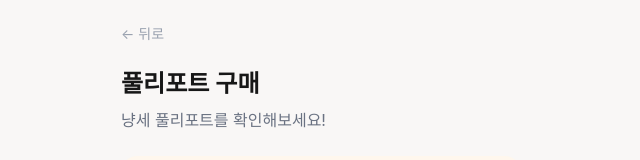
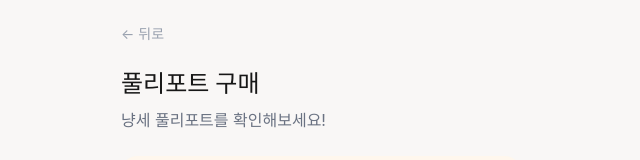
Before and after one commit to taehee-kimee/saju, a Next.js app: page /payment in a window 1280 px wide. Shown: the top 160 px of the page, without its empty margins (319-959 px from the left). Built offline with nearby package versions, Linux system fonts and the light colour scheme; a web font is replaced by a local one.

Commit message:
style: set title font weight to 300 (font-light)

```diff
--- a/app/(pages)/payment/page.tsx
+++ b/app/(pages)/payment/page.tsx
@@ -15,7 +15,7 @@ export default function PaymentPage() {
         ← 뒤로
       </button>
 
-      <h1 className="text-2xl font-bold mb-2 font-title">풀리포트 구매</h1>
+      <h1 className="text-2xl font-light mb-2 font-title">풀리포트 구매</h1>
       <p className="text-gray-500 mb-6">냥세 풀리포트를 확인해보세요!</p>
 
       <div className="bg-orange-50 rounded-2xl p-5 mb-4">
--- a/app/(pages)/result/page.tsx
+++ b/app/(pages)/result/page.tsx
@@ -229,7 +229,7 @@ export default function ResultPage() {
               <span className="px-3 py-1 bg-primary/10 text-primary text-xs font-bold rounded-full">
                 ✨ 특별한 냥이의 분석 ✨
               </span>
-              <h2 className="text-2xl font-bold mt-2 font-title">{character.name}</h2>
+              <h2 className="text-2xl font-light mt-2 font-title">{character.name}</h2>
               <p className="text-slate-500 mt-1">
                 {mbti} · {saju.dominantOhaeng}의 기운
               </p>
--- a/app/(pages)/test/page.tsx
+++ b/app/(pages)/test/page.tsx
@@ -85,7 +85,7 @@ export default function TestPage() {
       return (
         <main className="min-h-screen flex flex-col items-center justify-center p-6">
           <StepBar current={1} total={2} />
-          <h1 className="text-2xl font-bold mb-2 font-title">MBTI 입력</h1>
+          <h1 className="text-2xl font-light mb-2 font-title">MBTI 입력</h1>
           <p className="text-gray-500 mb-8">MBTI를 알고 있나요?</p>
           <div className="space-y-4 w-full max-w-xs">
             <button
@@ -112,7 +112,7 @@ export default function TestPage() {
       return (
         <main className="min-h-screen flex flex-col items-center justify-center p-6">
           <StepBar current={1} total={2} onBack={() => setMbtiMode('choose')} />
-          <h1 className="text-2xl font-bold mb-8 font-title">MBTI 입력</h1>
+          <h1 className="text-2xl font-light mb-8 font-title">MBTI 입력</h1>
           <input
             type="text"
             placeholder="예: INFP"
@@ -151,7 +151,7 @@ export default function TestPage() {
   return (
     <main className="min-h-screen flex flex-col items-center justify-center p-6">
       <StepBar current={2} total={2} onBack={() => setStep('mbti')} />
-      <h1 className="text-2xl font-bold mb-2 font-title">생년월일 입력</h1>
+      <h1 className="text-2xl font-light mb-2 font-title">생년월일 입력</h1>
       <p className="text-gray-500 text-sm mb-8">사주 계산에 사용됩니다</p>
       <div className="space-y-4 w-full max-w-xs">
         <input
--- a/app/page.tsx
+++ b/app/page.tsx
@@ -6,7 +6,7 @@ export default function Home() {
       {/* Hero Section */}
       <section className="flex flex-col items-center px-6 py-12 text-center gap-6">
         <div className="space-y-2">
-          <h1 className="text-slate-900 text-3xl font-bold tracking-tight font-title">나는 어떤 고양이일까요?</h1>
+          <h1 className="text-slate-900 text-3xl font-light tracking-tight font-title">나는 어떤 고양이일까요?</h1>
           <p className="text-slate-600 text-lg font-medium leading-relaxed px-4">
             MBTI와 사주팔자로 알아보는<br />
             나의 운세 고양이, <span className="text-primary font-bold">냥세</span>
```
